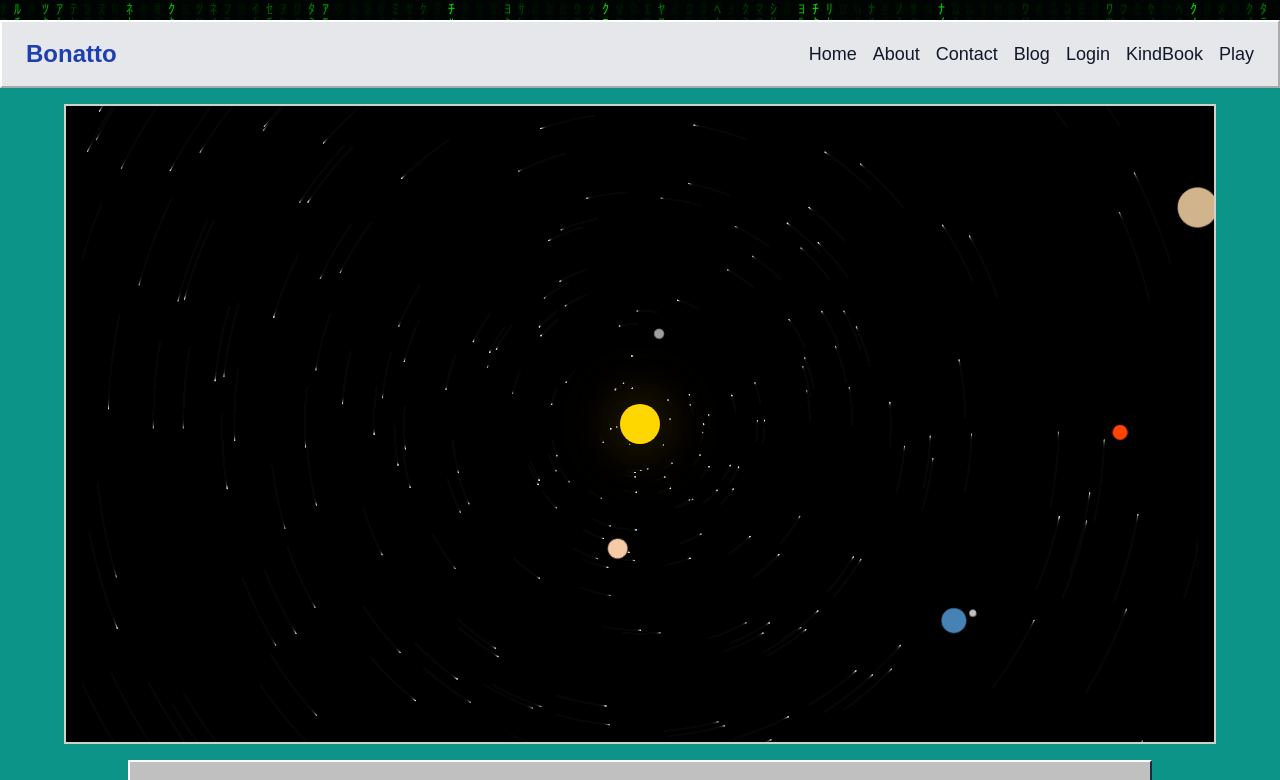
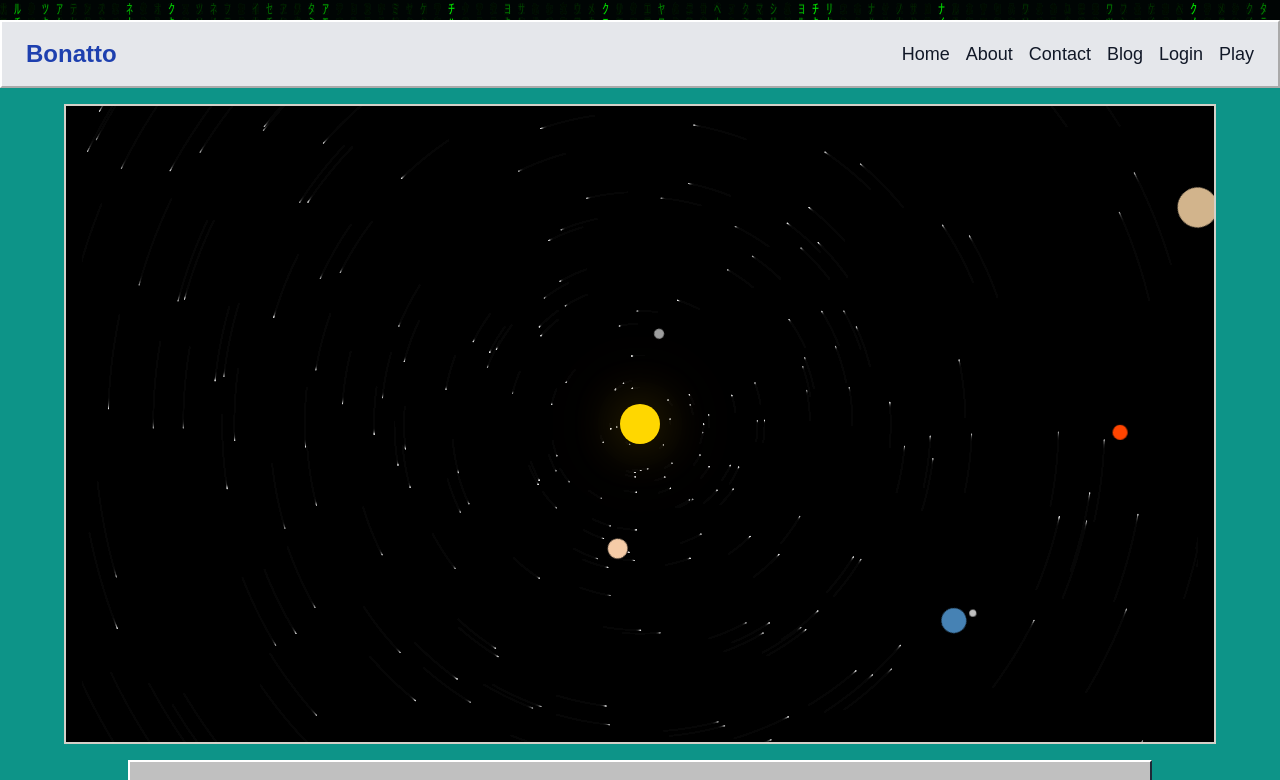
Before and after one commit to SergioBonatto/site, a Next.js app: page / in a window 1280 px wide. Shown: the top 780 px of the page. Built offline with nearby package versions, Linux system fonts and the light colour scheme.

Commit message:
rm: kindbook

```diff
--- a/src/components/Nav/index.tsx
+++ b/src/components/Nav/index.tsx
@@ -13,11 +13,11 @@ const navItems = [
     { name: 'Contact', href: '/#Contact' },
     { name: 'Blog', href: '/blog' },
     { name: 'Login', href: '/login' },
-    {   name: 'KindBook',
-        href: 'https://sergiobonatto.github.io/Software-Foundations-in-Kind/docs/Kind/index.html',
-        target: '_blank',
-        rel:"noopener noreferrer",
-    }
+    // {   name: 'KindBook',
+    //     href: 'https://sergiobonatto.github.io/Software-Foundations-in-Kind/docs/Kind/index.html',
+    //     target: '_blank',
+    //     rel:"noopener noreferrer",
+    // }
 ];
 
 const Navbar: React.FC = () => {
```
